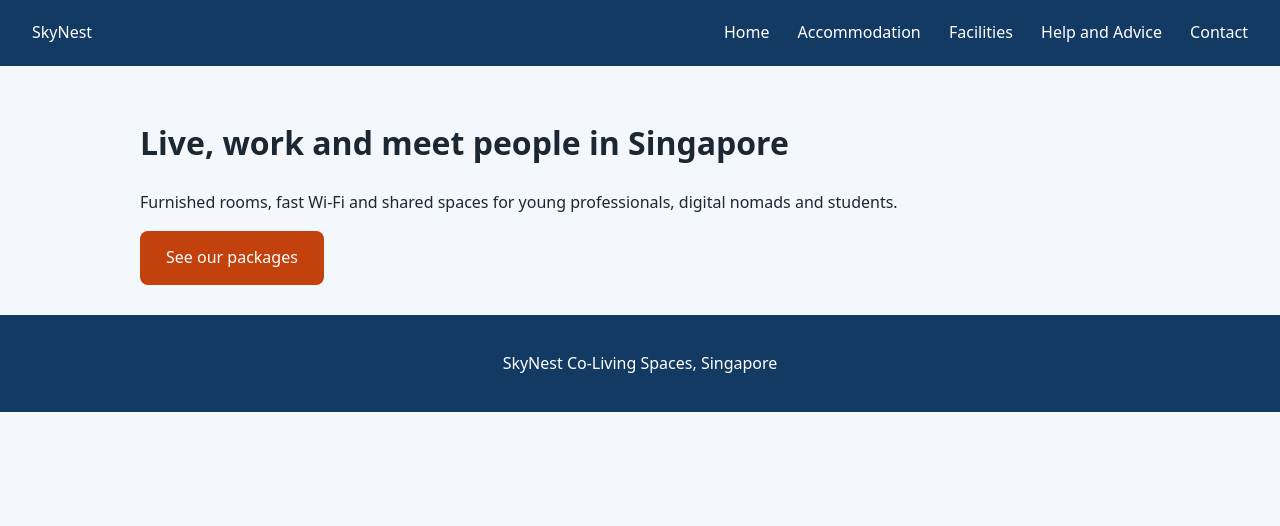
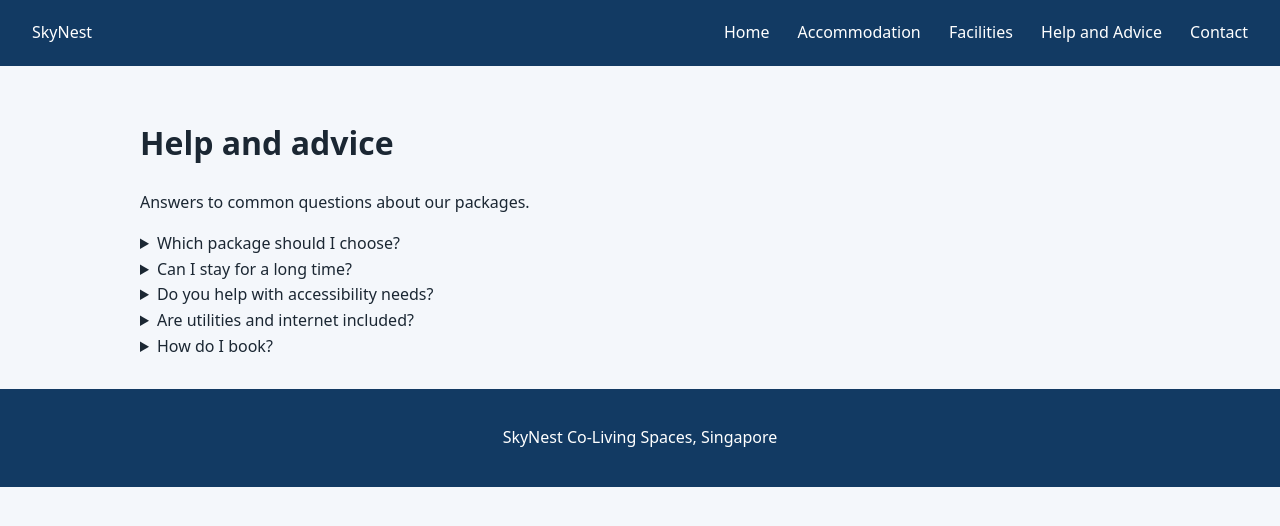
Before and after one commit to kesiaaju2710-svg/SkyNest, a plain HTML site: page advice.html in a window 1280 px wide. Drawn offline with Linux system fonts and the light colour scheme.

Commit message:
Update advice.html

```diff
--- a/advice.html
+++ b/advice.html
@@ -1,4 +1,4 @@
-<!DOCTYPE html>
+<title>Help and Advice | SkyNest Co-Living Spaces</title>
 <html lang="en">
 <head>
   <meta charset="utf-8">
@@ -19,9 +19,33 @@
   </header>
 
   <main>
-    <h1>Live, work and meet people in Singapore</h1>
-    <p>Furnished rooms, fast Wi-Fi and shared spaces for young professionals, digital nomads and students.</p>
-    <a class="button" href="accommodation.html">See our packages</a>
+    <h1>Help and advice</h1>
+<p>Answers to common questions about our packages.</p>
+
+<details>
+  <summary>Which package should I choose?</summary>
+  <p>Choose Premium Stay for your own studio, Standard Stay for a private bedroom at a lower cost, or Short-Term Stay if you need a room for 1 to 4 weeks.</p>
+</details>
+
+<details>
+  <summary>Can I stay for a long time?</summary>
+  <p>Yes. Premium and Standard Stay suit long stays, and we can arrange a custom package for long-term bookings.</p>
+</details>
+
+<details>
+  <summary>Do you help with accessibility needs?</summary>
+  <p>Yes. Tell us what you need on the contact page and we will arrange a custom package.</p>
+</details>
+
+<details>
+  <summary>Are utilities and internet included?</summary>
+  <p>Utilities are included in every package. Premium and Standard Stay also include high-speed internet.</p>
+</details>
+
+<details>
+  <summary>How do I book?</summary>
+  <p>Send us an enquiry on the <a href="contact.html">contact page</a>. We will reply with availability and the next steps.</p>
+</details>
   </main>
 
   <footer>
```
